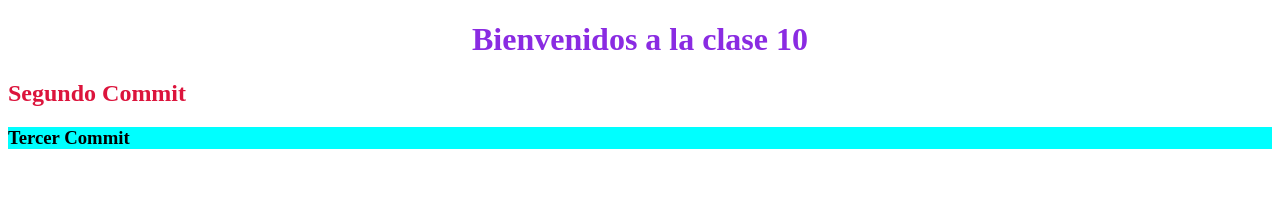
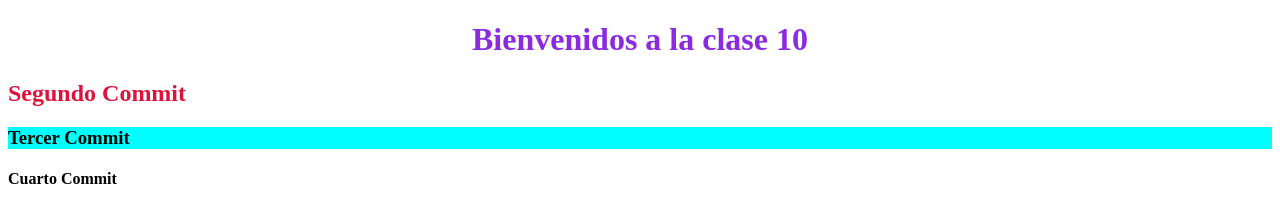
Before and after one commit to mcaceres8/Lunes-Comi-Noche, a plain HTML site: page index.html in a window 1280 px wide. Drawn offline with Linux system fonts and the light colour scheme.

Commit message:
cuarto commit

```diff
--- a/index.html
+++ b/index.html
@@ -14,5 +14,7 @@
     <h2>Segundo Commit</h2>
 
     <h3>Tercer Commit</h3>
+
+    <h4>Cuarto Commit</h4>
 </body>
 </html>
```
